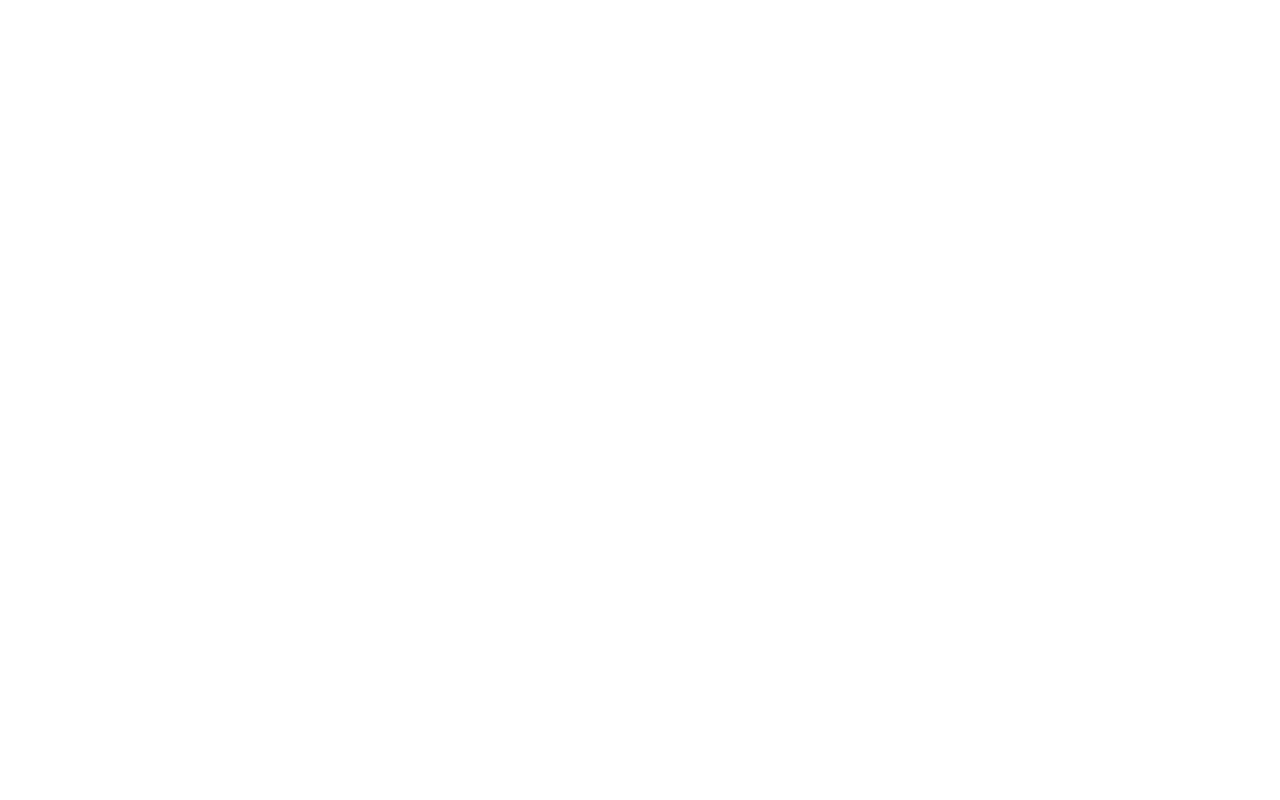
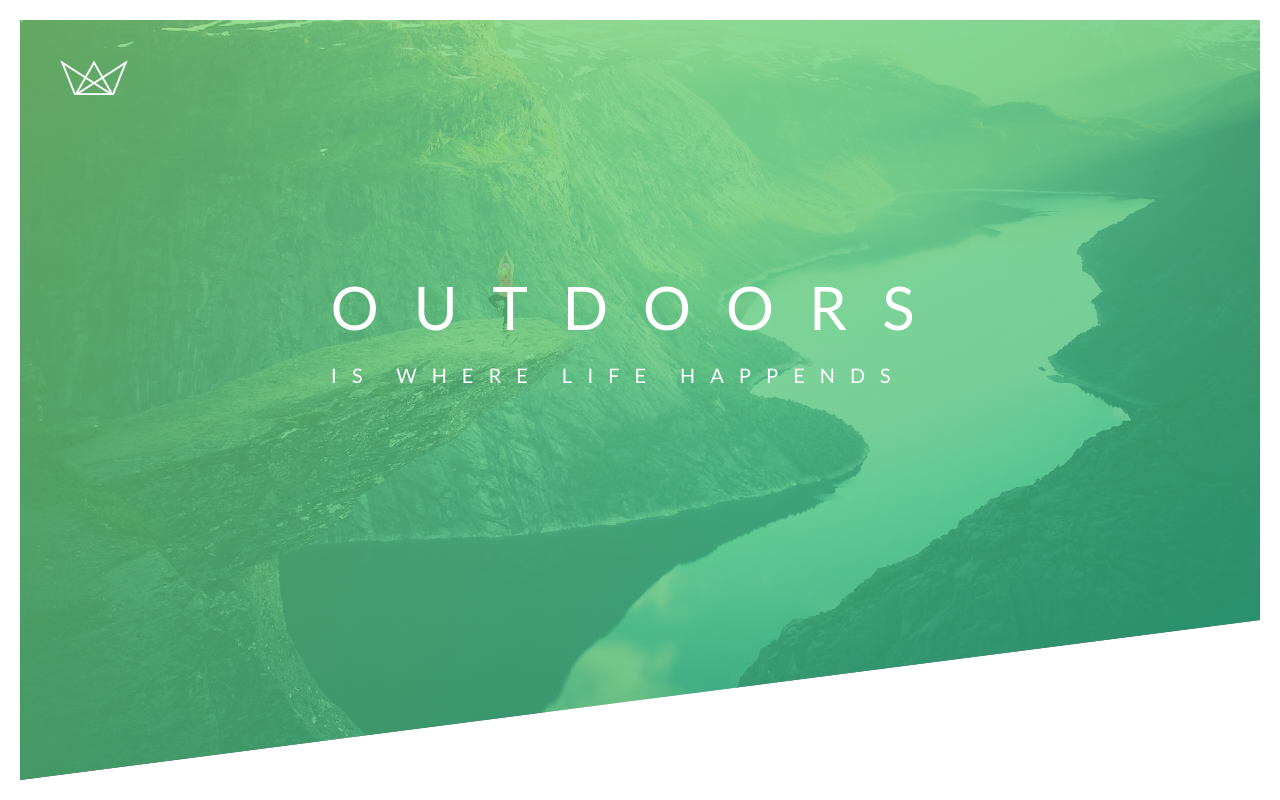
Before and after one commit to David-Luque/advanced-css-course, a plain HTML site: page Natours/starter/index.html in a window 1280 px wide. Drawn offline with Linux system fonts and the light colour scheme; files that its build step writes are made by us from their sources.

Commit message:
done header element

```diff
--- a/Natours/starter/css/style.css
+++ b/Natours/starter/css/style.css
@@ -6,3 +6,70 @@ Medium green: #55c57a
 Dark green: #28b485
 
 */
+
+* {
+    margin: 0;
+    padding: 0;
+    box-sizing: border-box;
+}
+
+body {
+    font-family: "Lato", sans-serif;
+    font-weight: 400;
+    font-size: 16px;
+    line-height: 1.7;
+    color: #777;
+    padding: 20px
+}
+
+.header{
+    height: 95vh;
+    background-image:
+        linear-gradient(
+            to right bottom,
+            rgba(126, 213, 111, 0.75),
+            rgba(40, 180, 131, 0.75)
+            ) ,
+        url("../img/hero.jpg");
+    background-size: cover;
+    background-position: top;
+    position: relative;
+
+    clip-path: polygon(0 0, 100% 0, 100% 75vh, 0 100%);
+}
+
+.logo-box {
+    position: absolute;
+    top: 40px;
+    left: 40px;
+}
+
+.logo {
+    height: 35px;
+}
+
+.text-box {
+    position: absolute;
+    top: 40%;
+    left: 50%;
+    transform: translate(-50%, -50%);
+}
+
+.heading-primary {
+    color: #fff;
+    text-transform: uppercase;
+}
+
+.heading-primary-main {
+    display: block;
+    font-size: 60px;
+    font-weight: 400;
+    letter-spacing: 35px;
+}
+
+.heading-primary-sub {
+    display: block;
+    font-size: 20px;
+    font-weight: 400;
+    letter-spacing: 15px;
+}
--- a/Natours/starter/index.html
+++ b/Natours/starter/index.html
@@ -14,6 +14,18 @@
     </head>
     <body>
 
+        <header class="header" >
+            <div class="logo-box" >
+                <img src="img/logo-white.png" alt="logo" class="logo" />
+            </div>
+
+            <div class="text-box" >
+                <h1 class="heading-primary" >
+                    <span class="heading-primary-main">Outdoors</span>
+                    <span class="heading-primary-sub">is where life happends</span>
+                </h1>
+            </div>
+        </header>
 
     </body>
 </html>
```
